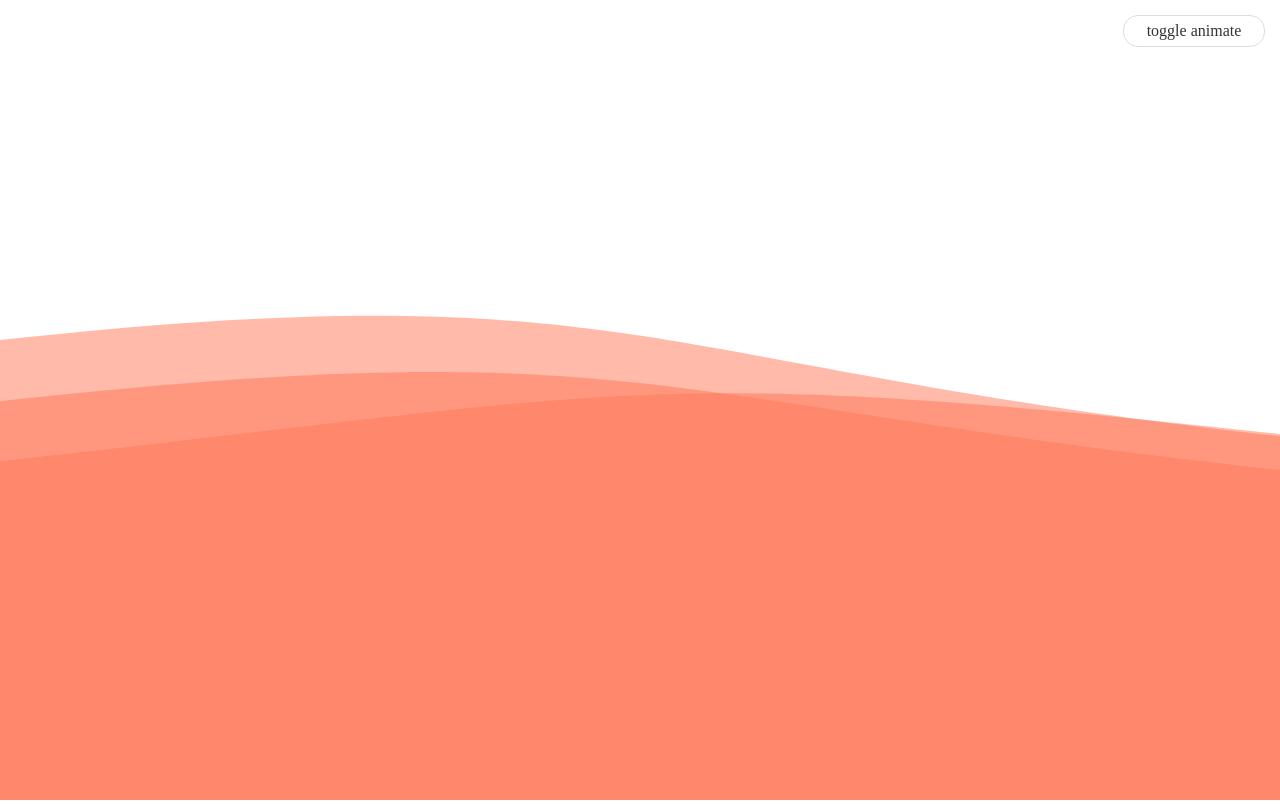
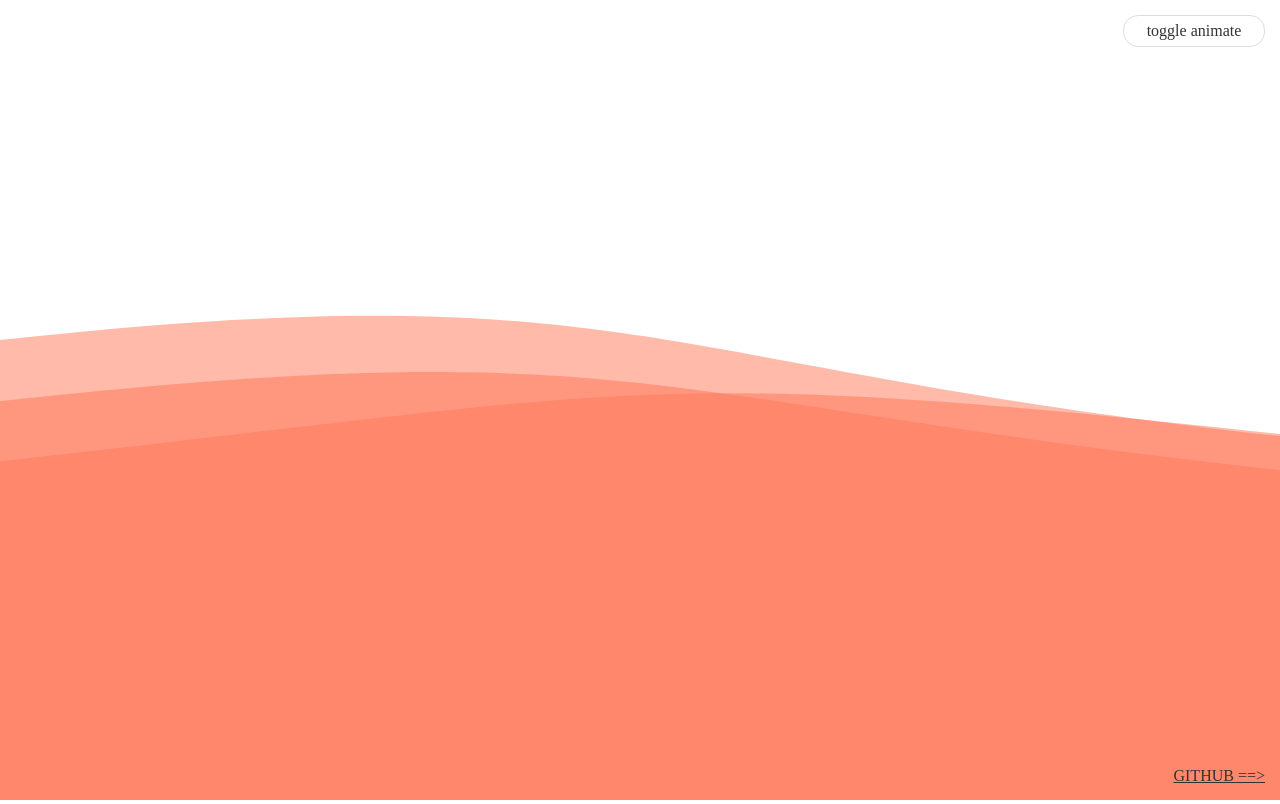
Before and after one commit to QiShaoXuan/wavejs, a website: page index.html in a window 1280 px wide. Drawn offline with Linux system fonts and the light colour scheme.

Commit message:
add github link

```diff
--- a/index.html
+++ b/index.html
@@ -32,14 +32,21 @@
     text-align: center;
     text-decoration: none;
   }
+  .link{
+    position: absolute;
+    right:15px;
+    bottom:15px;
+    color:#333;
+
+  }
 </style>
 <body>
 <a href="javascript:;" class="btn">toggle animate</a>
+<a href="https://qishaoxuan.github.io/wavejs/" class="link">GITHUB ==></a>
 <script src="./dist/wave.js"></script>
 <script>
   var wave = new Wave('body')
   wave.animate()
-
 
   const btn = document.querySelector('.btn')
   btn.addEventListener('click',function () {
```
